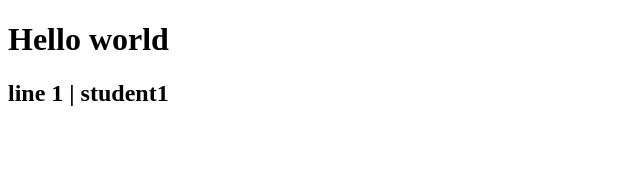
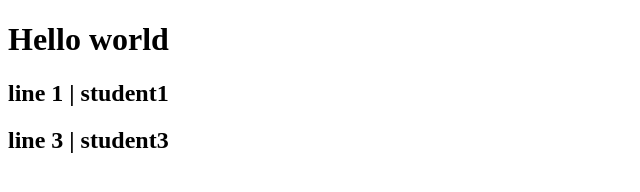
Before and after one commit to shruti7171/test_branching, a plain HTML site: page index.html in a window 1280 px wide. Shown: the whole page, without its empty margins (0-640 px from the left). Drawn offline with Linux system fonts and the light colour scheme.

Commit message:
s3 - modified

```diff
--- a/index.html
+++ b/index.html
@@ -8,5 +8,6 @@
 <body>
     <h1>Hello world</h1>
     <h2>line 1 | student1</h2>
+    <h2>line 3 | student3</h2>
 </body>
 </html>
```
